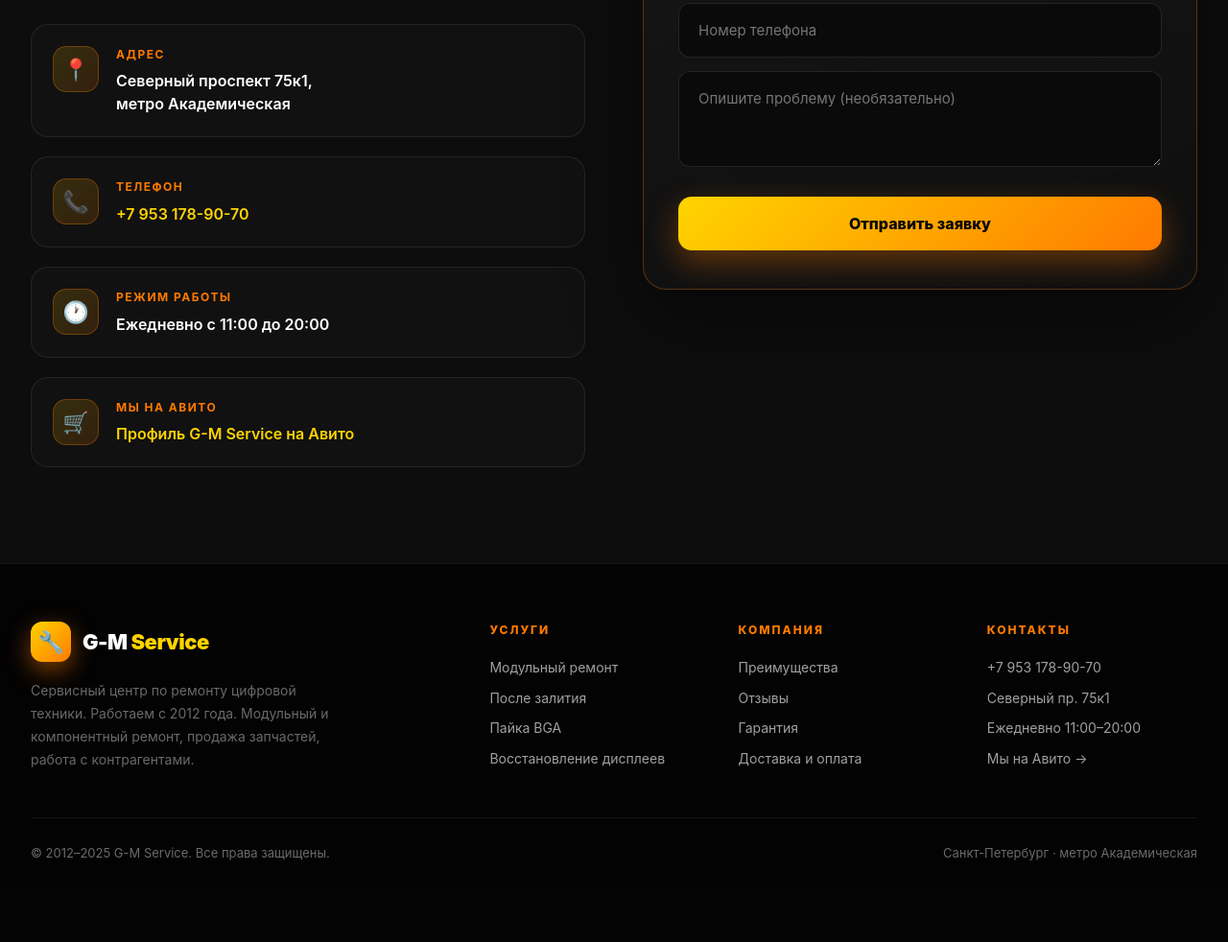
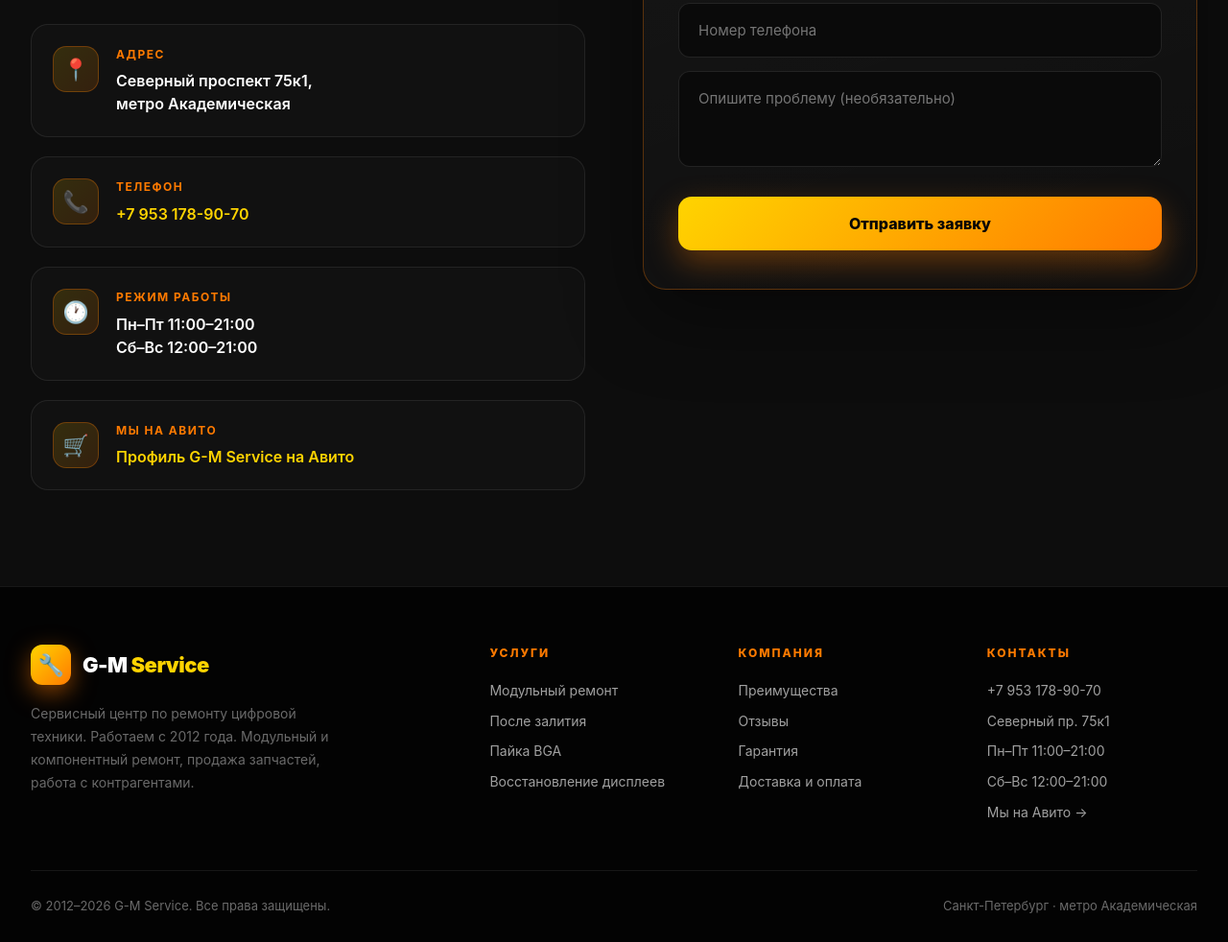
Before and after one commit to coolyob18-dotcom/g-m-service, a plain HTML site: page index.html in a window 1280 px wide. Shown: the part 8382-9364 px from the top of the page at 96% size. Before the commit the page ends 9309 px from the top, so only its background shows below. Drawn offline with Linux system fonts and the light colour scheme.

Commit message:
Update index.html

```diff
--- a/index.html
+++ b/index.html
@@ -1285,7 +1285,7 @@
             <div class="ci-icon">🕐</div>
             <div>
               <div class="ci-label">Режим работы</div>
-              <div class="ci-value">Ежедневно с 11:00 до 20:00</div>
+              <div class="ci-value">Пн–Пт 11:00–21:00<br>Сб–Вс 12:00–21:00</div>
             </div>
           </div>
           <div class="contact-item">
@@ -1341,13 +1341,14 @@
       <div class="footer-col">
         <h4>Контакты</h4>
         <a href="tel:+79531789070">+7 953 178-90-70</a>
-        <p>Северный пр. 75к1</p>
-        <p>Ежедневно 11:00–20:00</p>
+          <p>Северный пр. 75к1</p>
+          <p>Пн–Пт 11:00–21:00</p>
+          <p>Сб–Вс 12:00–21:00</p>
         <a href="https://www.avito.ru/brands/g-m_sc/all/predlozheniya_uslug?sellerId=435f89f76623b9a4a6a959bdb073b941" target="_blank" rel="noopener">Мы на Авито →</a>
       </div>
     </div>
     <div class="footer-bottom">
-      <div>© 2012–2025 G-M Service. Все права защищены.</div>
+      <div>© 2012–2026 G-M Service. Все права защищены.</div>
       <div>Санкт-Петербург · метро Академическая</div>
     </div>
   </div>
```
